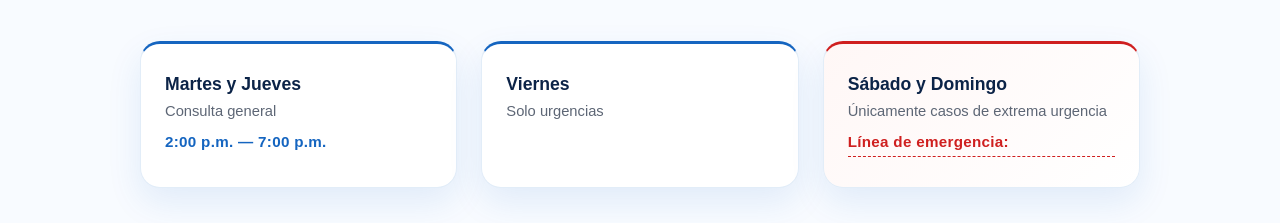
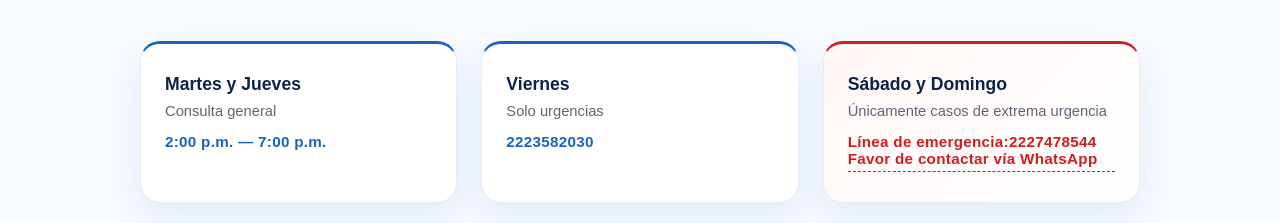
Before and after one commit to xfenelon/cardiologo-web, a React (Vite) app: page / in a window 1280 px wide. Shown: the part 6080-6303 px from the top of the page. Built offline with nearby package versions, Linux system fonts and the light colour scheme.

Commit message:
Update App.jsx

```diff
--- a/src/App.jsx
+++ b/src/App.jsx
@@ -339,13 +339,15 @@ function App() {
           <div className="horario-card">
             <h3>Viernes</h3>
             <p>Solo urgencias</p>
+            <span className="horario-hora">2223582030</span>
 
           </div>
 
           <div className="horario-card horario-emergencia">
             <h3>Sábado y Domingo</h3>
             <p>Únicamente casos de extrema urgencia</p>
-            <span className="horario-hora">Línea de emergencia: </span>
+            <span className="horario-hora">Línea de emergencia:2227478544
+            Favor de contactar vía WhatsApp </span>
           </div>
         </div>
       </section>
```
